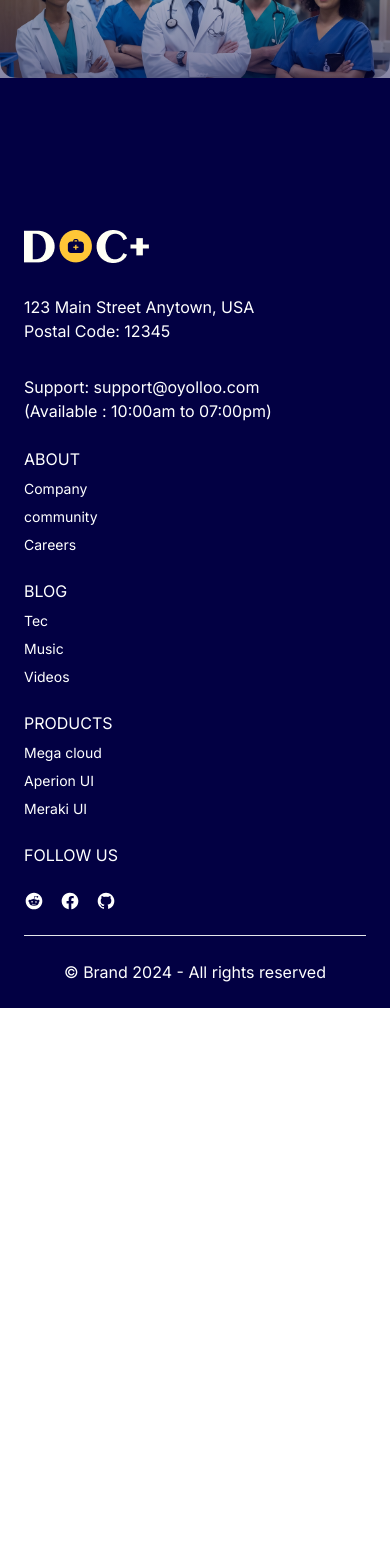
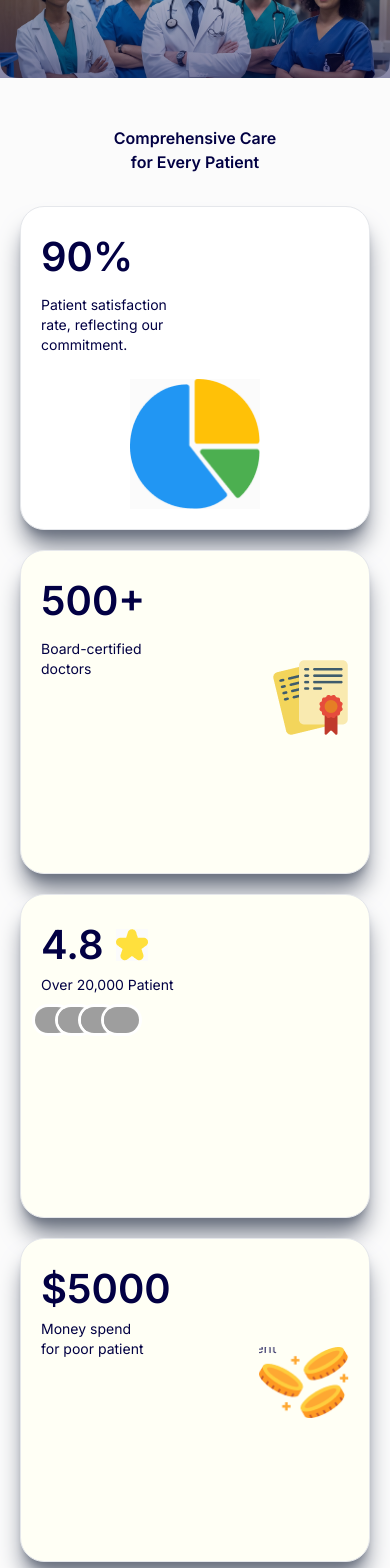
Before and after one commit to Amdadul-HQ/healthcare, a Next.js app: page /homepage in a window 390 px wide. Shown: the part 160-1728 px from the top of the page. Before the commit the page ends 1168 px from the top, so only its background shows below. Built offline with nearby package versions, Linux system fonts and the light colour scheme; grey boxes are pictures that could not be loaded.

Commit message:
responsive:statistics section

```diff
--- a/src/app/homepage/page.jsx
+++ b/src/app/homepage/page.jsx
@@ -11,7 +11,7 @@ const HomePage = () => {
     return (
         <>
             <Hero/>
-      {/* <Statistics/> */}
+      <Statistics/>
       {/* <WhoWeAre/> */}
       {/* <Service/> */}
       {/* <Testimonial/> */}
--- a/src/components/ui/Statistics.jsx
+++ b/src/components/ui/Statistics.jsx
@@ -6,8 +6,8 @@ const Statistics = () => {
   return (
     <section>
       <MaxWidth>
-        <div className="mt-10 grid grid-cols-5 gap-x-5 relative text-primary">
-            <h1 className="absolute text-5xl font-semibold text-primary text-center left-[50%] -translate-x-[50%]">Comprehensive Care <br /> for Every Patient</h1>
+        <div className="lg:mt-10 mt-32 grid grid-cols-1 lg:px-0 px-5 lg:gap-y-0 gap-y-5 grid-rows-5 lg:grid-rows-1 lg:grid-cols-5 gap-x-5 relative text-primary">
+            <h1 className="absolute lg:flex  lg:text-5xl  font-semibold text-primary text-center left-[50%] lg:translate-y-0 -translate-y-20 -translate-x-[50%]">Comprehensive Care <br /> for Every Patient</h1>
           <div className="bg-white border rounded-3xl shadow-gray-500 shadow-xl p-5 font-normal">
             <h2 className="text-[40px] font-semibold ">90%</h2>
             <p className="text-sm font-normal max-w-[156px] mt-2">
@@ -24,7 +24,7 @@ const Statistics = () => {
             </div>
           </div>
           <div className="relative">
-            <div className="absolute bottom-0 w-full shadow-gray-500 shadow-xl h-[190px] border rounded-3xl p-5 bg-[#FFFFF5]">
+            <div className="absolute bottom-0 w-full shadow-gray-500 shadow-xl h-full lg:h-[190px] border rounded-3xl p-5 bg-[#FFFFF5]">
               <h2 className="text-[40px] font-semibold ">500+</h2>
               <p className="text-sm font-normal max-w-[156px] mt-2">
                 Board-certified <br /> doctors
@@ -41,7 +41,7 @@ const Statistics = () => {
             </div>
           </div>
           <div className="relative">
-            <div className="absolute bottom-0 w-full shadow-gray-500 shadow-xl h-[162px] border rounded-3xl p-5 bg-[#FFFFF5]">
+            <div className="absolute bottom-0 w-full shadow-gray-500 shadow-xl h-full lg:h-[162px] border rounded-3xl p-5 bg-[#FFFFF5]">
               <div className="flex items-center gap-x-3">
                 <h2 className="text-[40px] font-semibold ">4.8</h2>
                 <Image
@@ -87,7 +87,7 @@ const Statistics = () => {
             </div>
           </div>
           <div className=" relative">
-            <div className="absolute bottom-0 w-full shadow-gray-500 shadow-xl h-[190px] border rounded-3xl p-5 bg-[#FFFFF5]">
+            <div className="absolute bottom-0 w-full shadow-gray-500 shadow-xl h-full lg:h-[190px] border rounded-3xl p-5 bg-[#FFFFF5]">
               <h2 className="text-[40px] font-semibold ">$5000</h2>
               <p className="text-sm font-normal max-w-[156px] ">
               Money spend <br />
```
